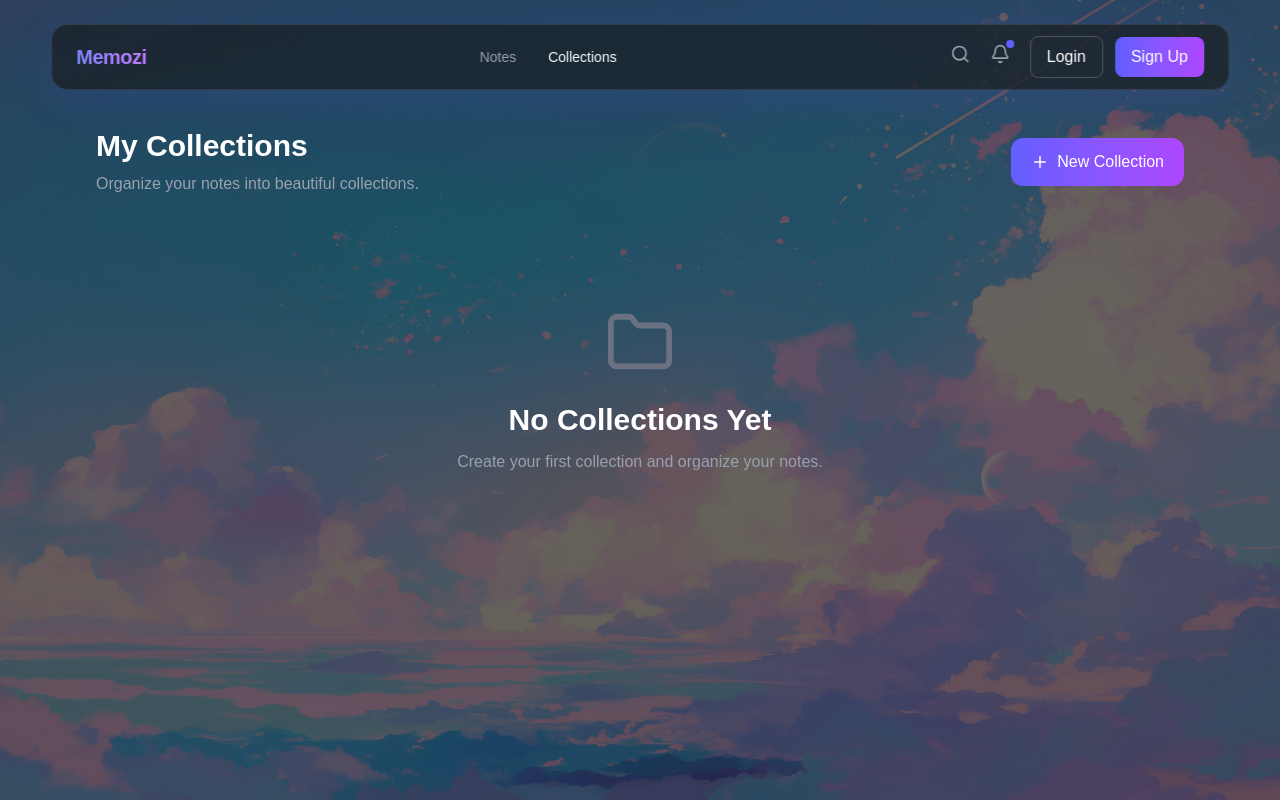
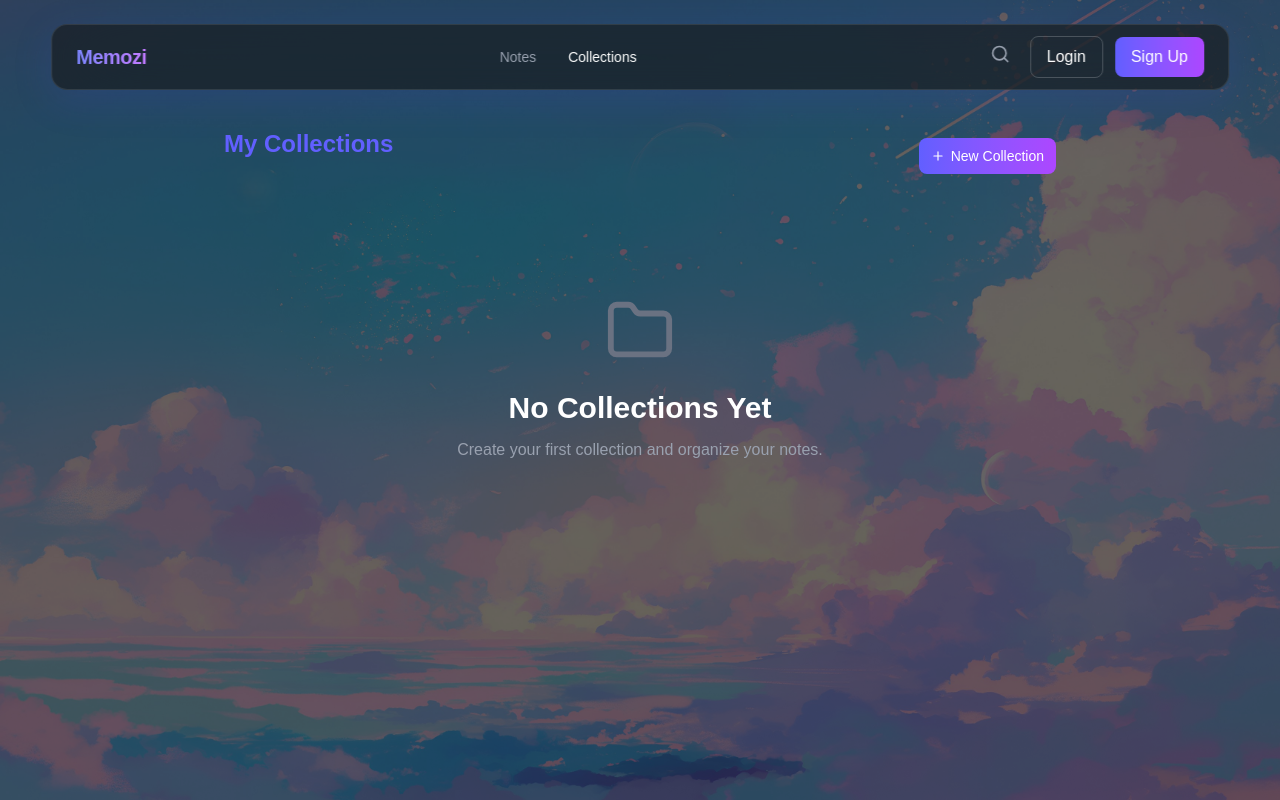
Before and after one commit to Debasmita2003/Memozi, a Next.js app in the folder frontend/: page /collections in a window 1280 px wide. Built offline with nearby package versions, Linux system fonts and the light colour scheme.

Commit message:
Modified the project components

```diff
--- a/frontend/components/Navbar.js
+++ b/frontend/components/Navbar.js
@@ -269,53 +269,7 @@ export default function Navbar() {
               )}
 
             </div>
-                        {/* ================= Notifications ================= */}
 
-            <div className="relative" ref={notificationRef}>
-
-              <button
-                onClick={() =>
-                  setNotificationsOpen(!notificationsOpen)
-                }
-                className="relative text-gray-400 hover:text-white transition"
-              >
-                <Bell size={20} />
-
-                <span
-                  className="absolute -top-1 -right-1
-                  h-2 w-2 rounded-full bg-indigo-500"
-                />
-              </button>
-
-              {notificationsOpen && (
-                <div
-                  className="
-                  absolute
-                  right-0
-                  mt-3
-                  w-64
-                  rounded-xl
-                  border
-                  border-white/20
-                  bg-white/10
-                  backdrop-blur-xl
-                  shadow-xl
-                  p-4
-                  text-sm
-                  text-white
-                "
-                >
-                  <p className="font-medium mb-2">
-                    Notifications
-                  </p>
-
-                  <p className="text-gray-300">
-                    No new notifications 🎉
-                  </p>
-                </div>
-              )}
-
-            </div>
 
             {/* ================= Profile ================= */}
 
--- a/frontend/components/SettingsModal.js
+++ b/frontend/components/SettingsModal.js
@@ -178,9 +178,6 @@ const handleChangePassword = async () => {
             </div>
 
             {[
-              ["Auto Save Notes", "auto_save"],
-              ["Notifications", "notifications"],
-              ["Compact Mode", "compact_mode"],
               ["Spell Check", "spell_check"],
             ].map(([label, key]) => (
 
--- a/frontend/components/ThemeToggle.js
+++ /dev/null
@@ -1,18 +0,0 @@
-"use client";
-
-import { useTheme } from "next-themes";
-import { Sun, Moon } from "lucide-react";
-
-export default function ThemeToggle() {
-  const { theme, setTheme } = useTheme();
-
-  return (
-    <button
-      onClick={() => setTheme(theme === "dark" ? "light" : "dark")}
-      className="glass-icon"
-      aria-label="Toggle theme"
-    >
-      {theme === "dark" ? <Sun size={18} /> : <Moon size={18} />}
-    </button>
-  );
-}
--- a/frontend/pages/_app.js
+++ b/frontend/pages/_app.js
@@ -5,10 +5,8 @@ import { SearchProvider } from "../context/SearchContext";
 export default function App({ Component, pageProps }) {
   return (
     <SearchProvider>
-      <div className="min-h-screen bg-gradient-to-br from-[#0f0c29] via-[#302b63] to-[#24243e]">
         <Navbar />
         <Component {...pageProps} />
-      </div>
     </SearchProvider>
   );
 }
--- a/frontend/pages/collections.js
+++ b/frontend/pages/collections.js
@@ -227,6 +227,13 @@ export default function Collections() {
     }
 
   };
+  const stripHtml = (html) => {
+  if (!html) return "";
+
+  const doc = new DOMParser().parseFromString(html, "text/html");
+  return doc.body.textContent || "";
+};
+
   return (
   <div
     className="min-h-screen bg-cover bg-center relative"
@@ -237,27 +244,25 @@ export default function Collections() {
     {/* Overlay */}
     <div className="absolute inset-0 bg-black/60"></div>
 
-    <div className="relative z-10 max-w-6xl mx-auto px-8 pt-32 pb-16">
+    <div className="relative z-10 max-w-4xl mx-auto px-8 pt-32 pb-16">
 
       {/* Header */}
 
-      <div className="flex justify-between items-center mb-10">
+      <div className="flex justify-between items-center mb-3">
 
         <div>
-          <h1 className="text-3xl font-bold text-white">
-            My Collections
-          </h1>
-
-          <p className="text-gray-400 mt-2">
-            Organize your notes into beautiful collections.
-          </p>
+          <h1 className="text-2xl font-semibold mb-6">
+      <span className="text-indigo-500">
+        My Collections
+      </span>
+    </h1>
         </div>
 
         <button
           onClick={() => setShowModal(true)}
-          className="flex items-center gap-2 px-5 py-3 rounded-xl bg-gradient-to-r from-indigo-500 to-purple-500 text-white hover:opacity-90"
+          className="flex items-center gap-1.5 px-3 py-2 rounded-lg text-sm bg-gradient-to-r from-indigo-500 to-purple-500 text-white hover:opacity-90"
         >
-          <Plus size={18} />
+          <Plus size={14} />
           New Collection
         </button>
 
@@ -286,7 +291,12 @@ export default function Collections() {
 
       ) : (
 
-        <div className="space-y-5">
+        <div className="h-[calc(100vh-260px)]
+    overflow-y-auto
+    glass-scrollbar
+    pr-2
+    space-y-5
+">
 
           {collections.map((collection) => (
 
@@ -298,19 +308,19 @@ export default function Collections() {
               {/* Collection Header */}
 
               <div
-                className="flex justify-between items-center px-6 py-5 cursor-pointer hover:bg-white/5"
+                className="flex justify-between items-center px-3 py-2 cursor-pointer hover:bg-white/10"
                 onClick={() => toggleCollection(collection.id)}
               >
 
                 <div className="flex items-center gap-5">
 
-                  <div className="text-4xl">
+                  <div className="text-2xl">
                     {collection.icon}
                   </div>
 
                   <div>
 
-                    <h2 className="text-xl font-semibold text-white">
+                    <h2 className="text-l font-semibold text-white">
                       {collection.name}
                     </h2>
 
@@ -331,9 +341,9 @@ export default function Collections() {
                     onClick={() =>
                       openAddNotes(collection.id)
                     }
-                    className="flex items-center gap-2 px-5 py-3 rounded-xl bg-gradient-to-r from-indigo-500 to-purple-500 text-white hover:opacity-90"
+                    className="flex items-center gap-1.5 px-3 py-2 rounded-lg text-sm bg-gradient-to-r from-indigo-500 to-purple-500 text-white hover:opacity-90"
                   >
-                    <Plus size={18} />
+                    <Plus size={14} />
                     Add Existing Notes
                   </button>
 
@@ -395,11 +405,12 @@ export default function Collections() {
                               {note.title}
                             </h3>
 
-                            <p className="text-gray-400 mt-2 text-sm">
-                              {note.content.length > 120
-                                ? note.content.substring(0, 120) + "..."
-                                : note.content}
-                            </p>
+                            <div
+  className="prose prose-invert max-w-none text-sm mt-2"
+  dangerouslySetInnerHTML={{
+    __html: note.content,
+  }}
+/>
 
                           </div>
 
@@ -511,8 +522,8 @@ export default function Collections() {
 
             <div className="w-[550px] max-h-[600px] overflow-y-auto rounded-2xl bg-white/10 backdrop-blur-2xl border border-white/20 p-6">
 
-              <h2 className="text-2xl font-semibold text-white mb-6">
-                Add Existing Notes
+              <h2 className="text-xl font-semibold text-indigo-500 mb-6">
+                Add Notes
               </h2>
 
               {availableNotes.length === 0 ? (
@@ -564,10 +575,10 @@ export default function Collections() {
                         </h3>
 
                         <p className="text-gray-400 text-sm mt-1">
-                          {note.content.length > 90
-                            ? note.content.substring(0, 90) + "..."
-                            : note.content}
-                        </p>
+  {stripHtml(note.content).length > 90
+    ? stripHtml(note.content).substring(0, 90) + "..."
+    : stripHtml(note.content)}
+</p>
 
                       </div>
 
--- a/frontend/pages/index.js
+++ b/frontend/pages/index.js
@@ -10,9 +10,9 @@ export default function Home() {
       <div className="absolute inset-0 bg-black/60"></div>
 
       {/* Content */}
-      <div className="relative z-10 max-w-6xl mx-auto px-6 pt-32 pb-20 text-white">
+      <div className="relative z-10 max-w-6xl mx-auto px-3 pt-32 pb-20 text-white">
 
-        <h1 className="text-5xl md:text-6xl font-bold mb-6">
+        <h1 className="text-5xl md:text-6xl font-semibold mb-6">
           Memozi
         </h1>
 
@@ -20,11 +20,11 @@ export default function Home() {
           Welcome to Memozi
         </h2>
 
-        <p className="text-xs md:text-xl text-gray-200 mb-10 max-w-xl leading-relaxed">
-          Organize your thoughts, create beautiful <span className="text-indigo-400 font-semibold">notes</span>, and keep everything
-          structured with <span className="text-indigo-400 font-semibold">Collections</span>.
-          A modern workspace designed to help you capture ideas effortlessly.
-        </p>
+        <p className="text-[11px] md:text-xl text-gray-200 mb-6 max-w-lg leading-relaxed">
+  Organize your thoughts, create beautiful notes and keep everything
+  structured with Collections.
+  A modern workspace designed to help you capture ideas effortlessly.
+</p>
 
         <div className="flex flex-col sm:flex-row gap-4">
 
--- a/frontend/pages/notes.js
+++ b/frontend/pages/notes.js
@@ -308,7 +308,7 @@ return (
 >
   <div className="absolute inset-0 bg-black/60"></div>
 
-  <div className="relative z-10 max-w-3xl mx-auto px-8 pt-32 pb-16 text-white">
+  <div className="relative z-10 max-w-4xl mx-auto px-8 pt-32 pb-16 text-white">
 
     <h1 className="text-2xl font-semibold mb-6">
       <span className="text-indigo-500">
--- a/frontend/styles/globals.css
+++ b/frontend/styles/globals.css
@@ -54,3 +54,37 @@ body {
   height: 0;
   pointer-events: none;
 }
+/* =========================
+   Glass Scrollbar
+========================= */
+
+.glass-scrollbar {
+  scrollbar-width: thin;
+  scrollbar-color: rgba(255,255,255,0.25) transparent;
+}
+
+/* Chrome / Edge / Safari */
+.glass-scrollbar::-webkit-scrollbar {
+  width: 8px;
+}
+
+.glass-scrollbar::-webkit-scrollbar-track {
+  background: transparent;
+  border-radius: 999px;
+}
+
+.glass-scrollbar::-webkit-scrollbar-thumb {
+  background: rgba(255, 255, 255, 0.18);
+  backdrop-filter: blur(12px);
+  border-radius: 999px;
+  border: 1px solid rgba(255,255,255,0.12);
+  transition: all 0.3s ease;
+}
+
+.glass-scrollbar::-webkit-scrollbar-thumb:hover {
+  background: rgba(255,255,255,0.35);
+}
+
+.glass-scrollbar::-webkit-scrollbar-corner {
+  background: transparent;
+}
```
